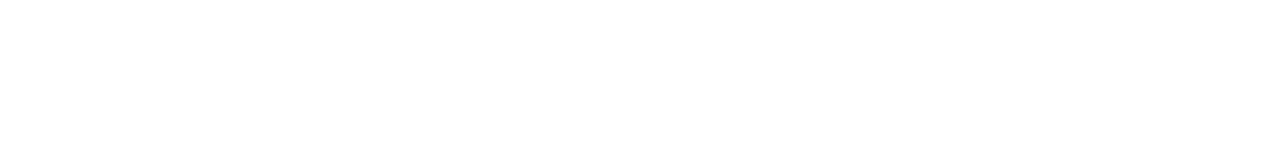
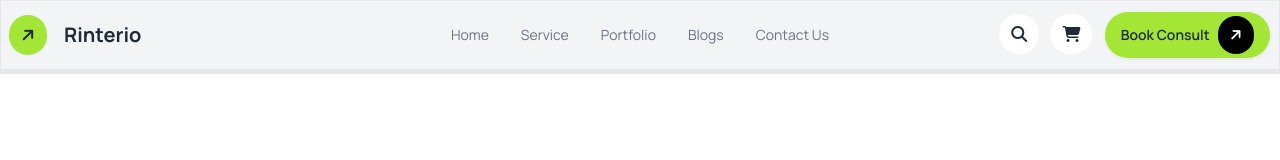
Before and after one commit to sumdx/third-assignment-B10A3, a plain HTML site: page index.html in a window 1280 px wide. Drawn offline with nearby package versions, Linux system fonts and the light colour scheme.

Commit message:
navbar added

```diff
--- a/index.html
+++ b/index.html
@@ -10,28 +10,78 @@
     <!-- Daisy UI CDN -->
     <link href="https://cdn.jsdelivr.net/npm/daisyui@4.12.10/dist/full.min.css" rel="stylesheet" type="text/css" />
     <script src="https://cdn.tailwindcss.com"></script>
+    <!-- Font Awesome -->
+    <script src="https://kit.fontawesome.com/ef645af7a0.js" crossorigin="anonymous"></script>
+    <!-- Title -->
     <title>Rinterio</title>
+
+    <!-- CSS Styles -->
     <style>
         .font-manrope{
         font-family: "Manrope", system-ui;
         }
+
+
     </style>
+
 </head>
 
 <!-- Body -->
-<body class="font-manrope">
+<body class="font-manrope bg-gray-100 border">
     <!-- Header -->
-     <header>
+     <header class="container mx-auto overflow-x-hidden">
+        <!-- Navbar -->
+         <nav>
+            <div class="navbar">
+                <div class="navbar-start">
+                  <button class="bg-lime-400 rounded-full"><i class="fa-solid fa-arrow-right rounded-full p-3 -rotate-45"></i></button>
+                  <a class="btn btn-ghost text-xl font-bold">Rinterio</a>
+                </div>
+                <div class="navbar-center hidden lg:flex">
+                  <ul class="menu menu-horizontal px-1 text-gray-500 hover:text-black">
+                    <li><a>Home</a></li>
+                    <li><a>Service</a></li>
+                    <li><a>Portfolio</a></li>
+                    <li><a>Blogs</a></li>
+                    <li><a>Contact Us</a></li>
+                  </ul>
+                </div>
+                <div class="navbar-end">
+                    <div>
+
+                        <button class="invisible lg:visible"><i class="fa-solid fa-magnifying-glass mr-2 p-3 rounded-full bg-white"></i></button>
+                        <button class="invisible lg:visible"><i class="fa-solid fa-cart-shopping p-3 mr-2 rounded-full bg-white"></i></button>
+                        <a class="btn bg-lime-400 rounded-full invisible md:visible">Book Consult <button class="bg-black rounded-full"><i class="fa-solid text-white fa-arrow-right rounded-full p-3 -rotate-45"></i></button></a>
+                    </div>
+
+                  <!-- Hidden Button -->
+                  <div class="dropdown">
+                    <div tabindex="0" role="button" class="btn btn-ghost lg:hidden">
+                      <i class="fa-solid fa-bars"></i>
+                    </div>
+                    <ul
+                      tabindex="0"
+                      class="menu menu-sm dropdown-content bg-base-100 rounded-box z-10  mt-3 mr-30 w-52 p-2 shadow">
+                      <li><a>Home</a></li>
+                      <li><a>Service</a></li>
+                      <li><a>Portfolio</a></li>
+                      <li><a>Blogs</a></li>
+                      <li><a>Contact Us</a></li>>
+                    </ul>
+                  </div>
+                </div>
+            </div>
+         </nav>
 
      </header>
     <!-- Main -->
-     <main>
+     <main class=" border">
 
      </main>
 </body>
 
 <!-- Footer -->
-<footer>
+<footer class="border">
 
 </footer>
 </html>
```
Also changed, not shown: tailwind.config.js (added, +8 -0 lines).
